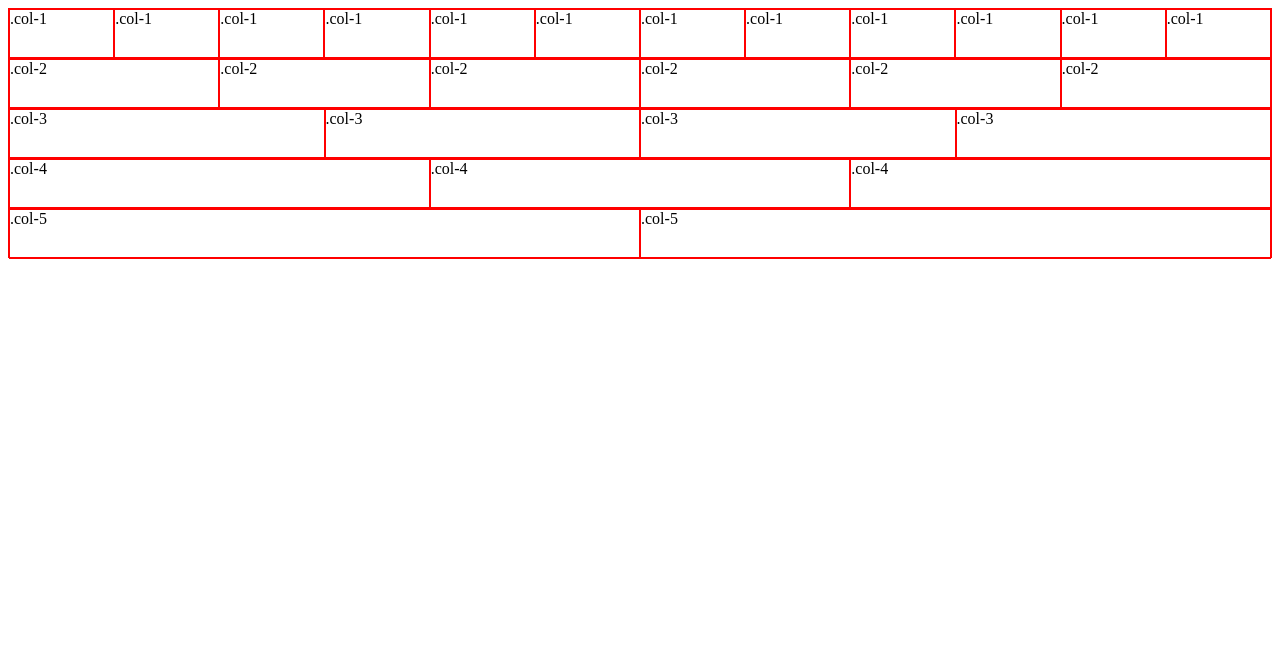
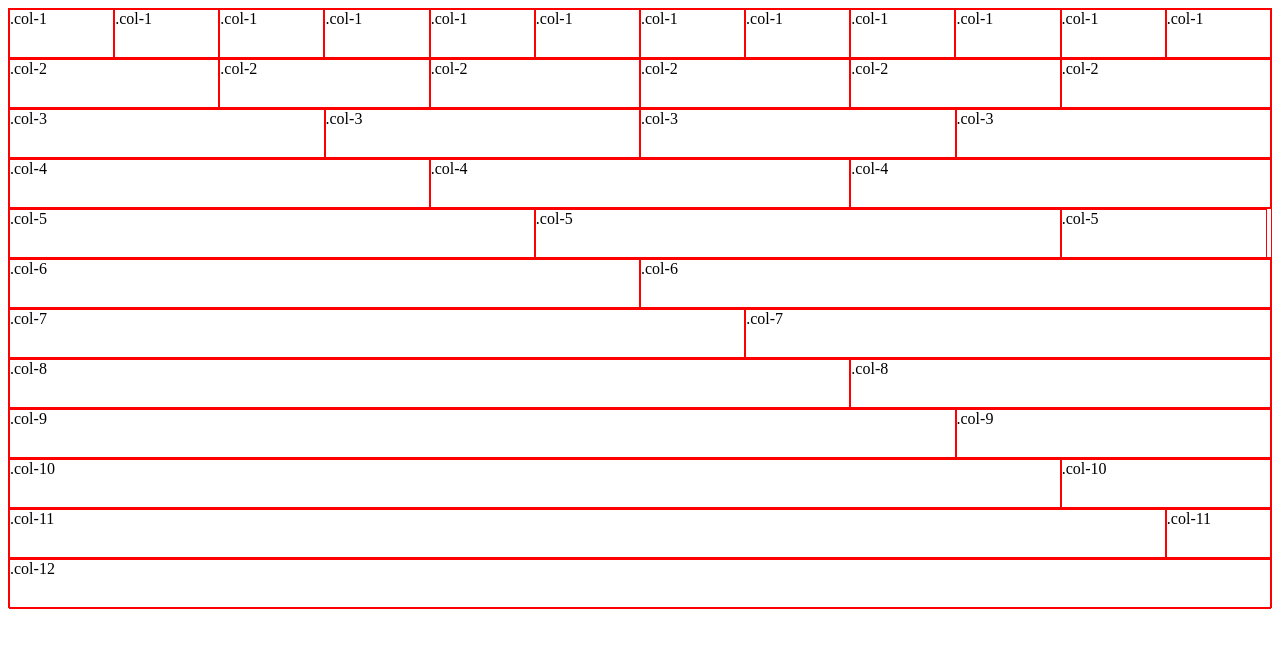
Before and after one commit to mcgofer/Shoestrap, a plain HTML site: page index.html in a window 1280 px wide. Drawn offline with Linux system fonts and the light colour scheme.

Commit message:
All columns added

```diff
--- a/index.html
+++ b/index.html
@@ -45,10 +45,37 @@
         <div class="col-4">.col-4</div>
     </div>
     <div class="row-5">
-        <div class="col-5">.col-5</div>
-        <div class="col-5">.col-5</div>
+        <div class="col-5a">.col-5</div>
+        <div class="col-5b">.col-5</div>
+        <div class="col-5c">.col-5</div>
     </div>
-
+    <div class="row-6">
+        <div class="col-6">.col-6</div>
+        <div class="col-6">.col-6</div>
+    </div>
+    <div class="row-7">
+        <div class="col-7a">.col-7</div>
+        <div class="col-7b">.col-7</div>
+    </div>
+    <div class="row-8">
+        <div class="col-8a">.col-8</div>
+        <div class="col-8b">.col-8</div>
+    </div>
+    <div class="row-9">
+        <div class="col-9a">.col-9</div>
+        <div class="col-9b">.col-9</div>
+    </div>
+    <div class="row-10">
+        <div class="col-10a">.col-10</div>
+        <div class="col-10b">.col-10</div>
+    </div>
+    <div class="row-11">
+        <div class="col-11a">.col-11</div>
+        <div class="col-11b">.col-11</div>
+    </div>
+    <div class="row-12">
+        <div class="col-12">.col-12</div>
+    </div>
 </body>
 
 </html>
--- a/shoestrap.css
+++ b/shoestrap.css
@@ -24,10 +24,76 @@
     width: 33.3333333%;
   }
 
-  .col-5 {
+  .col-5a {
+    float: left;
+    width: 41.6666666%;
+  }
+
+  .col-5b {
+    float: left;
+    width: 41.6666666%;
+  }
+
+  .col-5c {
+    float: left;
+    width: 16.3333333%;
+  }
+
+  .col-6 {
     float: left;
     width: 50%;
   }
+
+  .col-7a {
+    float: left;
+    width: 58.3333333%;
+  }
+
+  .col-7b {
+    float: left;
+    width: 41.6666666%;
+  }
+
+  .col-8a {
+    float: left;
+    width: 66.6666666%;
+  }
+
+  .col-8b {
+    float: left;
+    width: 33.3333333%;
+  }
+
+  .col-9a {
+    float: left;
+    width: 75%;
+  }
+
+  .col-9b {
+    float: left;
+    width: 25%;
+  }
+
+  .col-10a {
+    float: left;
+    width: 83.333333%;
+  }
+
+  .col-10b {
+    float: left;
+    width: 16.666666%;
+  }
+
+  .col-11a {
+    float: left;
+    width: 91.666666%;
+  }
+
+  .col-11b {
+    float: left;
+    width: 8.3333333%;
+  }
+
 
   .row:before {
     display: table;
```
